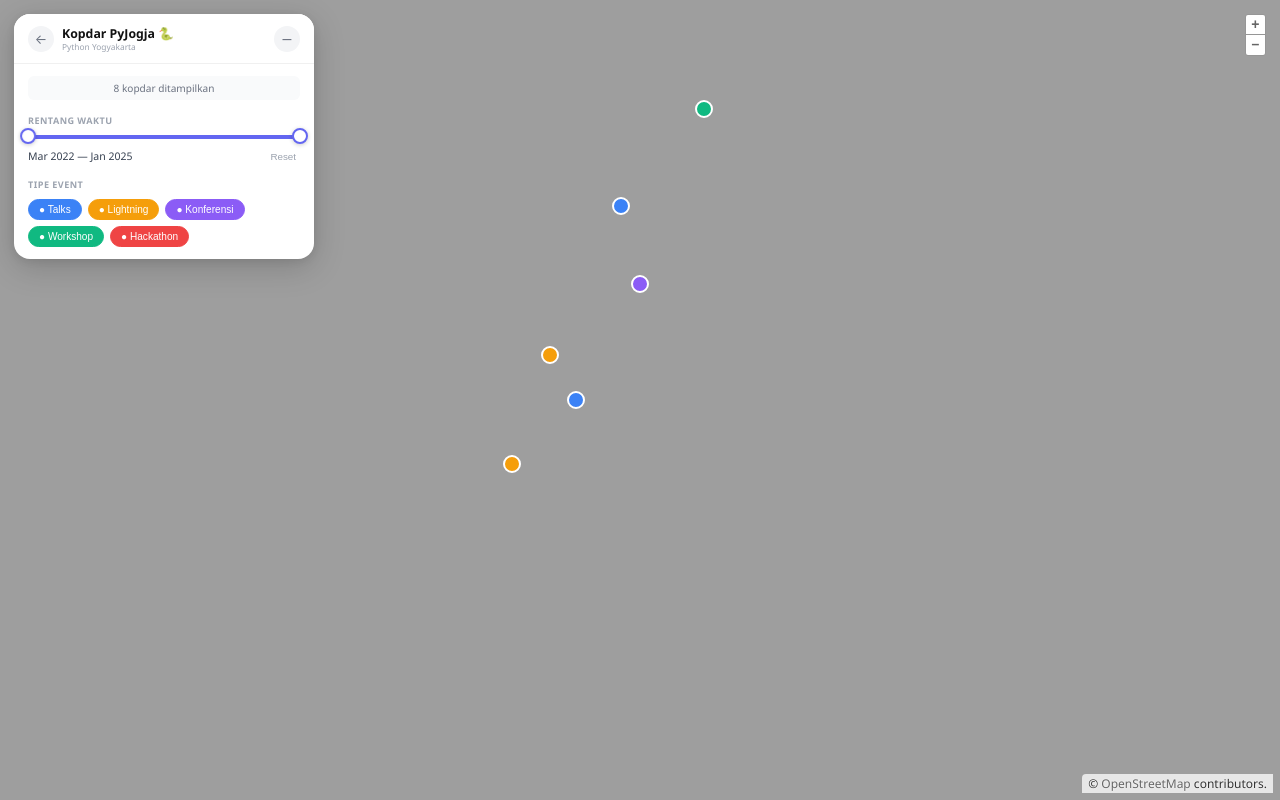
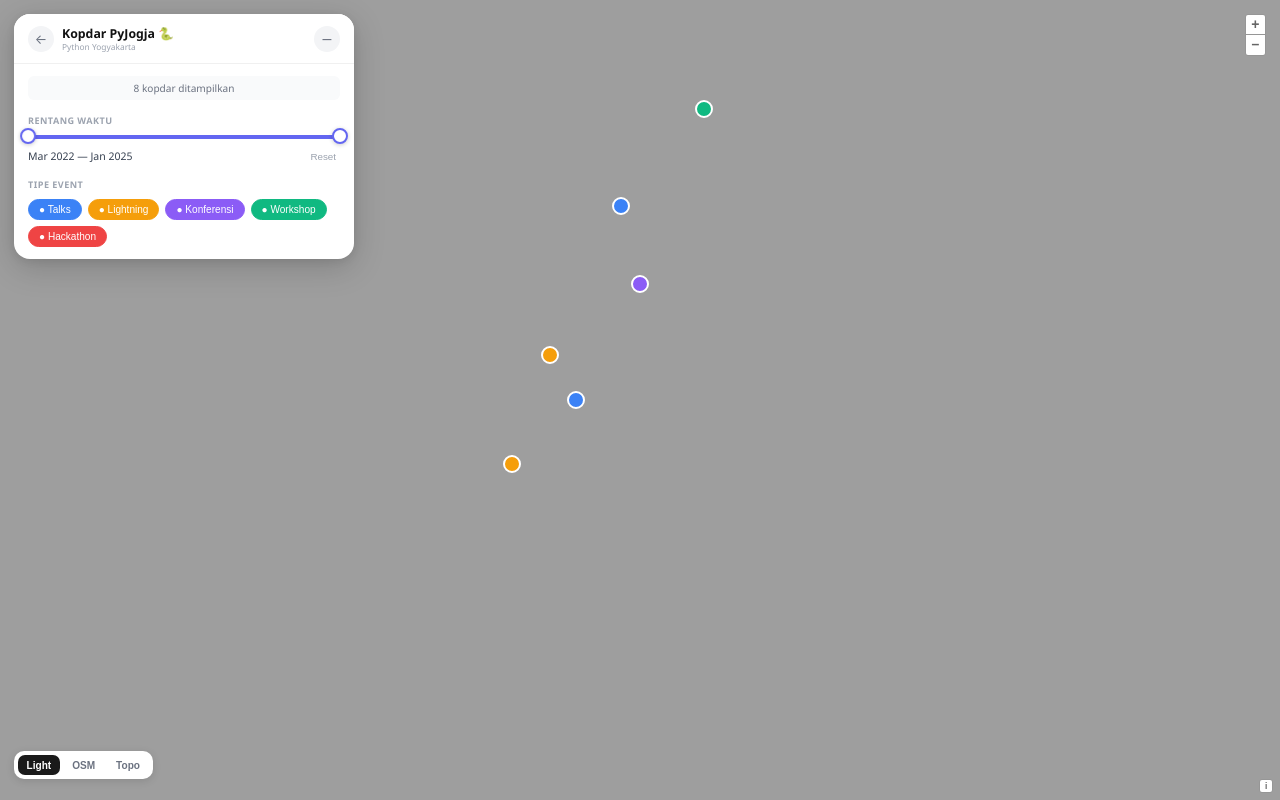
Before and after one commit to ismailsunni/kopdar-pyjogja, a website built with Vite: page index.html in a window 1280 px wide. Built offline with nearby package versions, Linux system fonts and the light colour scheme.

Commit message:
feat: CartoDB Positron/OSM/Topo basemap switcher, panel width 340px

```diff
--- a/index.html
+++ b/index.html
@@ -51,6 +51,13 @@
     <div id="popup-content"></div>
   </div>
 
+  <!-- Basemap switcher -->
+  <div id="basemap-switcher">
+    <button data-basemap="positron" class="active">Light</button>
+    <button data-basemap="osm">OSM</button>
+    <button data-basemap="topo">Topo</button>
+  </div>
+
   <!-- Hover tooltip -->
   <div id="tooltip" class="map-tooltip"></div>
 
--- a/src/main.js
+++ b/src/main.js
@@ -5,7 +5,7 @@ import './style.css';
 import Map from 'ol/Map';
 import View from 'ol/View';
 import TileLayer from 'ol/layer/Tile';
-import OSM from 'ol/source/OSM';
+import XYZ from 'ol/source/XYZ';
 import VectorLayer from 'ol/layer/Vector';
 import VectorSource from 'ol/source/Vector';
 import GeoJSON from 'ol/format/GeoJSON';
@@ -75,13 +75,24 @@ const vectorLayer = new VectorLayer({
   zIndex: 10,
 });
 
+// ── Basemaps ───────────────────────────────────────────────
+const BASEMAPS = {
+  positron: new TileLayer({ source: new XYZ({ url: 'https://basemaps.cartocdn.com/light_all/{z}/{x}/{y}.png', attributions: '© CARTO © OSM', crossOrigin: 'anonymous' }) }),
+  osm:      new TileLayer({ source: new XYZ({ url: 'https://tile.openstreetmap.org/{z}/{x}/{y}.png', attributions: '© OSM contributors', crossOrigin: 'anonymous' }) }),
+  topo:     new TileLayer({ source: new XYZ({ url: 'https://tile.opentopomap.org/{z}/{x}/{y}.png', attributions: '© OpenTopoMap © OSM', crossOrigin: 'anonymous' }) }),
+};
+BASEMAPS.osm.setVisible(false);
+BASEMAPS.topo.setVisible(false);
+
 // ── Map ────────────────────────────────────────────────────
 const extent = transformExtent([110.28, -7.95, 110.48, -7.65], 'EPSG:4326', 'EPSG:3857');
 
 const map = new Map({
   target: 'map',
   layers: [
-    new TileLayer({ source: new OSM() }),
+    BASEMAPS.positron,
+    BASEMAPS.osm,
+    BASEMAPS.topo,
     vectorLayer,
   ],
   view: new View({
@@ -260,6 +271,16 @@ document.querySelectorAll('.type-pill').forEach((pill) => {
   });
 });
 
+// ── Basemap switcher ───────────────────────────────────────
+document.querySelectorAll('#basemap-switcher button').forEach((btn) => {
+  btn.addEventListener('click', () => {
+    const key = btn.dataset.basemap;
+    Object.entries(BASEMAPS).forEach(([k, layer]) => layer.setVisible(k === key));
+    document.querySelectorAll('#basemap-switcher button').forEach((b) => b.classList.remove('active'));
+    btn.classList.add('active');
+  });
+});
+
 // ── Minimize panel ─────────────────────────────────────────
 document.getElementById('minimize-btn').addEventListener('click', () => {
   const panel = document.getElementById('panel');
--- a/src/style.css
+++ b/src/style.css
@@ -35,7 +35,7 @@ html, body {
   position: fixed;
   top: 1rem;
   left: 1rem;
-  width: 300px;
+  width: 340px;
   background: white;
   border-radius: var(--panel-radius);
   box-shadow: var(--panel-shadow);
@@ -396,6 +396,28 @@ html, body {
   display: none;
 }
 
+/* ── Basemap switcher ────────────────────────────────────── */
+#basemap-switcher {
+  position: fixed;
+  bottom: 1.5rem;
+  left: 1rem;
+  z-index: 100;
+  display: flex;
+  gap: 0.3rem;
+  background: #fff;
+  border-radius: 10px;
+  padding: 0.3rem;
+  box-shadow: 0 2px 8px rgba(0,0,0,0.12);
+}
+#basemap-switcher button {
+  border: none; background: none; cursor: pointer;
+  padding: 0.3rem 0.6rem; border-radius: 7px;
+  font-size: 0.72rem; font-weight: 600; color: #6b7280;
+  transition: all 0.15s;
+}
+#basemap-switcher button.active { background: #1a1a1a; color: #fff; }
+#basemap-switcher button:not(.active):hover { background: #f3f4f6; color: #374151; }
+
 /* ── Mobile ──────────────────────────────────────────────── */
 @media (max-width: 640px) {
   #panel {
```
